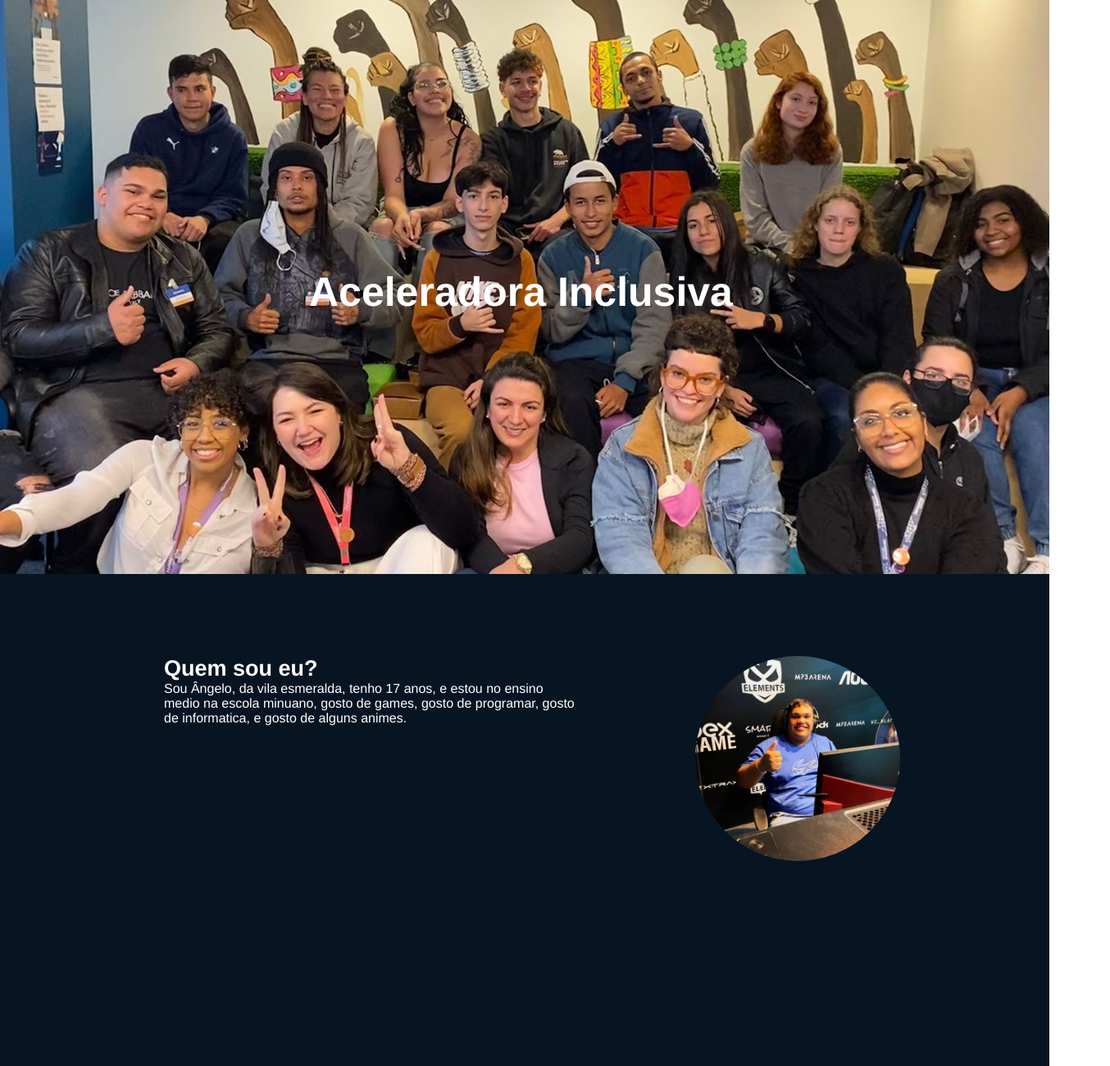
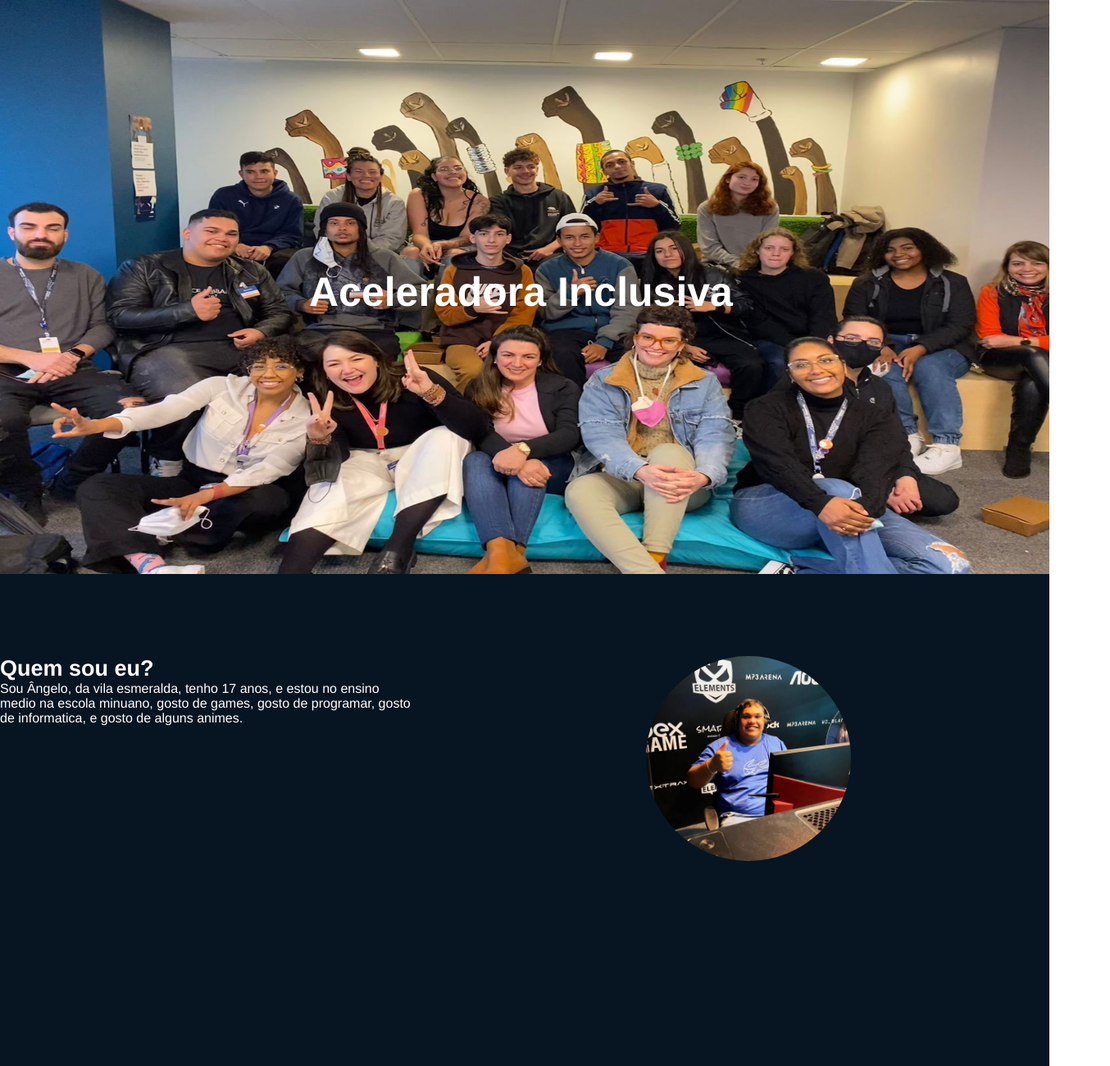
Before and after one commit to angeloneves19/QuemSouEu, a plain HTML site: page index.html in a window 1280 px wide. Shown: the top 1300 px of the page at 82% size, 1354 px wide, since content can reach past the window. Drawn offline with Linux system fonts and the light colour scheme.

Commit message:
seu commit

```diff
--- a/css/index.css
+++ b/css/index.css
@@ -1,11 +1,17 @@
-.primeiraSecao{
+* {
+  padding: 0px;
+  margin: 0px;
+}
+
+.primeiraSecao {
   background-image: url("/img/fotoTurma.jpeg");
   width: 100%;
   height: 700px;
-  background-position: center;
+  background-repeat: no-repeat;
+  background-size: 100% 100%;
 }
 
-#tituloInicial{
+#tituloInicial {
   position: absolute;
   font-family: Helvetica;
   font-size: 50px;
@@ -14,55 +20,49 @@
   color: white;
 }
 
-.segundaSecao{
-  background-color:#061521 ;
+.segundaSecao {
+  background-color: #061521;
   column-count: 2;
   padding-top: 100px;
   width: 100%;
   height: 700px;
 }
 
-#minhaFoto{
+#minhaFoto {
+  position: relative;
+  left: 140px;
   height: 250px;
   border-radius: 50%;
 }
 
-.conteudo{
+.conteudo {
   width: 80%;
-  margin-left: auto;
-  margin-right: auto;
-  margin-left: 200px;
   color: white;
 }
 
-.tituloTexto2{
+.tituloTexto2 {
   font-family: Helvetica;
   font-size: 27px;
 }
 
-#miniTexto{
+#miniTexto {
   font-family: Helvetica;
   font-size: 16px;
 }
 
-.terceiraSecao{
+.terceiraSecao {
   width: 100%;
   height: 700px;
-  background-color: rgb(240,255,255);
+  background-color: rgb(240, 255, 255);
   display: flex;
   justify-content: center;
 }
 
-.quartaSecao{
+.quartaSecao {
   width: 100%;
   height: 700px;
-  background-color: rgb(65,105,225);
+  background-color: rgb(65, 105, 225);
   display: flex;
   justify-content: center;
   padding-top: 0%;
 }
-
-* {
-  padding: 0px;
-  margin: 0px;
-}
--- a/index.html
+++ b/index.html
@@ -5,17 +5,15 @@
     <meta http-equiv="X-UA-Compatible" content="IE=edge">
     <meta name="viewport" content="width=device-width, initial-scale=1.0">
     <link rel="stylesheet" type="text/css" href="./css/index.css">
-  <title>pipoca</title>
+  <title>Quem sou eu</title>
 </head>
 <body>
   <section class="primeiraSecao">
       <h1 id="tituloInicial"> Aceleradora Inclusiva </h1>
   </section>
-
   <section class="segundaSecao">
      <div class="conteudo">
       <h1 class="tituloTexto2">Quem sou eu? </h1>
-
       <p id="miniTexto">
         Sou Ângelo, da vila esmeralda,
         tenho 17 anos, e  estou no ensino medio na escola minuano,
@@ -24,13 +22,11 @@
       </p>
       <img id="minhaFoto" src="./img/angelo.jpeg">
   </section>
-
+</div>
   <section class="terceiraSecao">
   </section>
-
     <section class="quartaSecao">
     <h1>quarto text</h1>
     </section>
-
 </body>
 </html>
```
